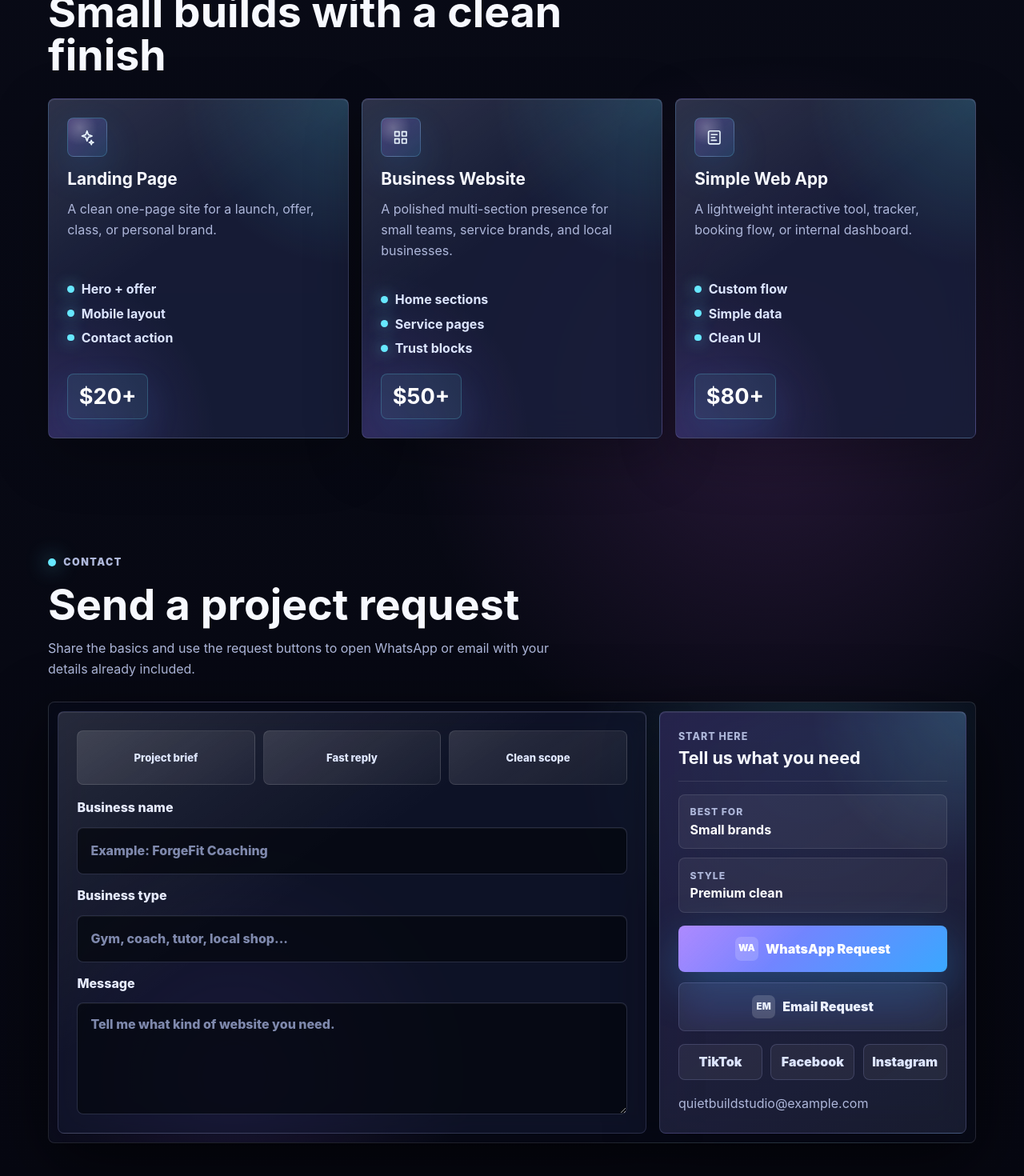
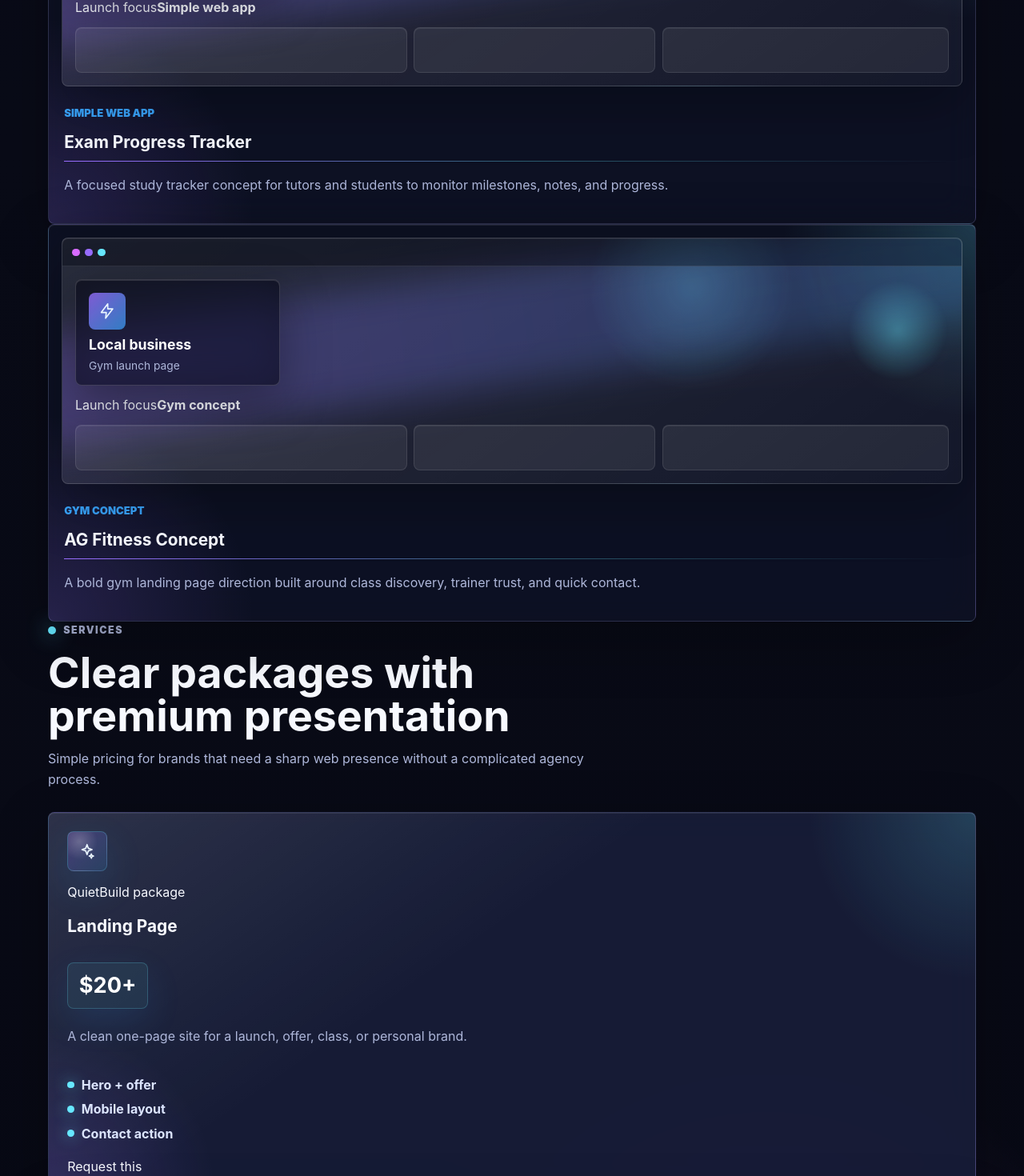
Before and after one commit to dinethkannangara-aus/quietbuild-studio, a React (Vite) app: page / in a window 1280 px wide. Shown: the part 2000-3470 px from the top of the page at 80% size. Built offline with nearby package versions, Linux system fonts and the light colour scheme.

Commit message:
Update main.jsx

```diff
--- a/src/main.jsx
+++ b/src/main.jsx
@@ -240,19 +240,24 @@ function App() {
         </div>
       </section>
 
-      <section className="section-band content-section" id="work">
-        <div className="section-heading">
+      <section className="premium-section work-section" id="work">
+        <div className="section-band section-inner">
+          <div className="section-heading premium-heading">
             <p className="eyebrow">Work / Portfolio</p>
-          <h2>Recent website and app concepts</h2>
+            <h2>Premium digital previews for small brands</h2>
+            <p>
+              Portfolio concepts shaped around strong first impressions, clear offers, and fast project requests.
+            </p>
           </div>
-        <div className="card-grid">
+          <div className="premium-work-grid">
             {portfolioItems.map((item) => (
-            <article className="portfolio-card" key={item.title}>
+              <article className="portfolio-card premium-portfolio-card" key={item.title}>
                 <div className="project-preview" aria-hidden="true">
                   <div className="project-browser">
                     <span />
                     <span />
                     <span />
+                    <div />
                   </div>
                   <div className="project-screen">
                     <div className="project-glow" />
@@ -262,6 +267,10 @@ function App() {
                       </div>
                       <strong>{item.accent}</strong>
                       <span>{item.metric}</span>
+                    </div>
+                    <div className="project-data-card">
+                      <span>Launch focus</span>
+                      <strong>{item.type}</strong>
                     </div>
                     <div className="project-mini-row">
                       <span />
@@ -279,49 +288,88 @@ function App() {
               </article>
             ))}
           </div>
+        </div>
       </section>
 
-      <section className="section-band content-section" id="services">
-        <div className="section-heading">
+      <section className="premium-section services-section" id="services">
+        <div className="section-band section-inner">
+          <div className="section-heading premium-heading">
             <p className="eyebrow">Services</p>
-          <h2>Small builds with a clean finish</h2>
+            <h2>Clear packages with premium presentation</h2>
+            <p>Simple pricing for brands that need a sharp web presence without a complicated agency process.</p>
           </div>
-        <div className="card-grid services-grid">
+          <div className="pricing-grid">
             {services.map((service) => (
-            <article className="service-card" key={service.name}>
-              <div>
+              <article className="service-card pricing-card" key={service.name}>
+                <div className="pricing-top">
                   <div className="card-icon">
                     <Icon name={service.icon} />
                   </div>
+                  <span className="pricing-label">QuietBuild package</span>
+                </div>
                 <h3>{service.name}</h3>
+                <strong>{service.price}</strong>
                 <p>{service.copy}</p>
-              </div>
                 <ul className="service-points">
                   {service.points.map((point) => (
                     <li key={point}>{point}</li>
                   ))}
                 </ul>
-              <strong>{service.price}</strong>
+                <a className="pricing-action" href="#contact">
+                  Request this
+                </a>
               </article>
             ))}
           </div>
+        </div>
       </section>
 
-      <section className="section-band contact-section" id="contact">
-        <div className="section-heading">
+      <section className="premium-section contact-section" id="contact">
+        <div className="section-band section-inner contact-layout">
+          <div className="contact-copy">
             <p className="eyebrow">Contact</p>
-          <h2>Send a project request</h2>
+            <h2>Ready to build something clean?</h2>
             <p>
               Share the basics and use the request buttons to open WhatsApp or email with your details already included.
             </p>
+
+            <div className="social-list" aria-label="Social links">
+              {socialLinks.map((link) => (
+                <a href={link.href} key={link.label} target="_blank" rel="noreferrer">
+                  {link.label}
+                </a>
+              ))}
             </div>
 
-        <div className="contact-layout">
-          <form className="request-form">
-            <div className="dashboard-strip" aria-hidden="true">
-              <span>Project brief</span>
-              <span>Fast reply</span>
-              <span>Clean scope</span>
+            <div className="contact-stats" aria-label="Project request details">
+              <div>
+                <span>Best for</span>
+                <strong>Gyms, coaches, tutors, small businesses</strong>
+              </div>
+              <div>
+                <span>Studio style</span>
+                <strong>Premium, fast, mobile-friendly</strong>
+              </div>
+            </div>
+
+            <div className="button-stack">
+              <a className="button primary" href={whatsappUrl} target="_blank" rel="noreferrer">
+                <span className="button-icon">WA</span>
+                WhatsApp Request
+              </a>
+              <a className="button secondary" href={emailUrl}>
+                <span className="button-icon">EM</span>
+                Email Request
+              </a>
+            </div>
+
+            <p className="contact-note">quietbuildstudio@example.com</p>
+          </div>
+
+          <form className="request-form white-request-card">
+            <div className="form-heading">
+              <span>Project request</span>
+              <strong>Tell us what you need</strong>
             </div>
             <label>
               Business name
@@ -353,44 +401,15 @@ function App() {
                 onChange={updateField}
               />
             </label>
-          </form>
-
-          <aside className="contact-card">
-            <div className="contact-card-head">
-              <span>Start here</span>
-              <strong>Tell us what you need</strong>
-            </div>
-            <div className="contact-stats" aria-label="Project request details">
-              <div>
-                <span>Best for</span>
-                <strong>Small brands</strong>
-              </div>
-              <div>
-                <span>Style</span>
-                <strong>Premium clean</strong>
-              </div>
-            </div>
-            <div className="button-stack">
+            <div className="form-actions">
               <a className="button primary" href={whatsappUrl} target="_blank" rel="noreferrer">
-                <span className="button-icon">WA</span>
-                WhatsApp Request
+                Send on WhatsApp
               </a>
-              <a className="button secondary" href={emailUrl}>
-                <span className="button-icon">EM</span>
-                Email Request
+              <a className="button secondary dark-text-button" href={emailUrl}>
+                Send by Email
               </a>
             </div>
-
-            <div className="social-list" aria-label="Social links">
-              {socialLinks.map((link) => (
-                <a href={link.href} key={link.label} target="_blank" rel="noreferrer">
-                  {link.label}
-                </a>
-              ))}
-            </div>
-
-            <p className="contact-note">quietbuildstudio@example.com</p>
-          </aside>
+          </form>
         </div>
       </section>
     </main>
```
Lines whose indentation alone changed are shown as unchanged.
